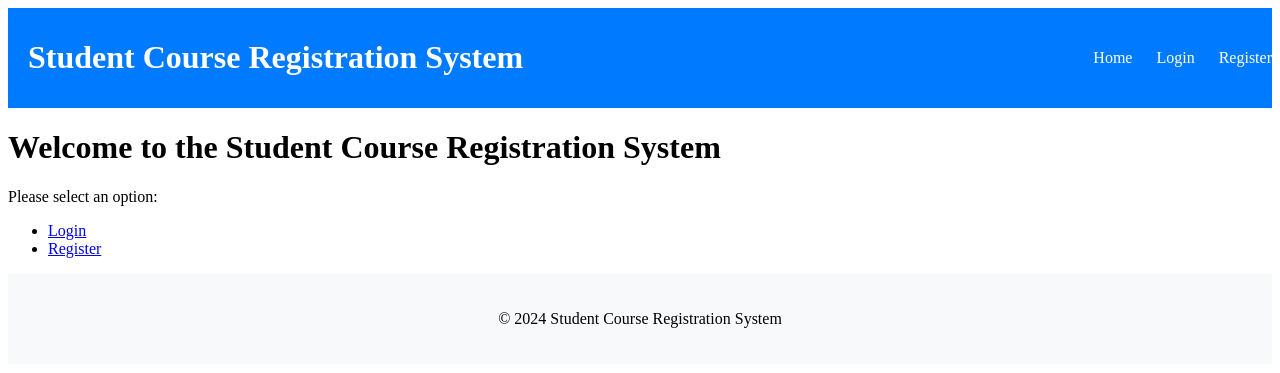
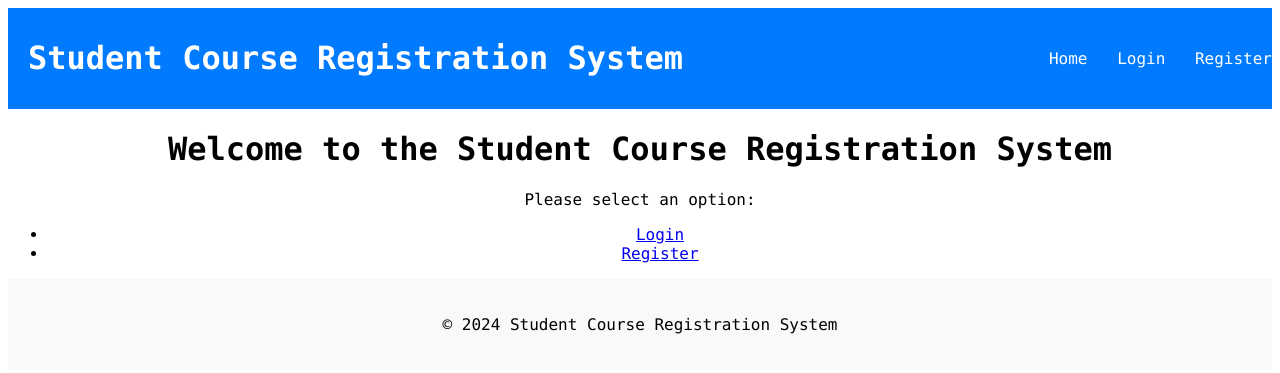
Before and after one commit to YJK0805/3-tier-site, a Flask app: page / in a window 1280 px wide. Shown: the top 373 px of the page. Run offline with Flask 3, Linux system fonts and the light colour scheme.

Commit message:
Changes font and text center

```diff
--- a/web/static/styles.css
+++ b/web/static/styles.css
@@ -1,6 +1,12 @@
 /* styles.css */
 
 /* 標題和導航欄的基本樣式 */
+
+body {
+    font-family: "Lucida Console", "Courier New", monospace;
+    text-align: center;
+}
+
 header {
     background-color: #007bff; /* 背景顏色 */
     color: #ffffff; /* 文字顏色 */
```
